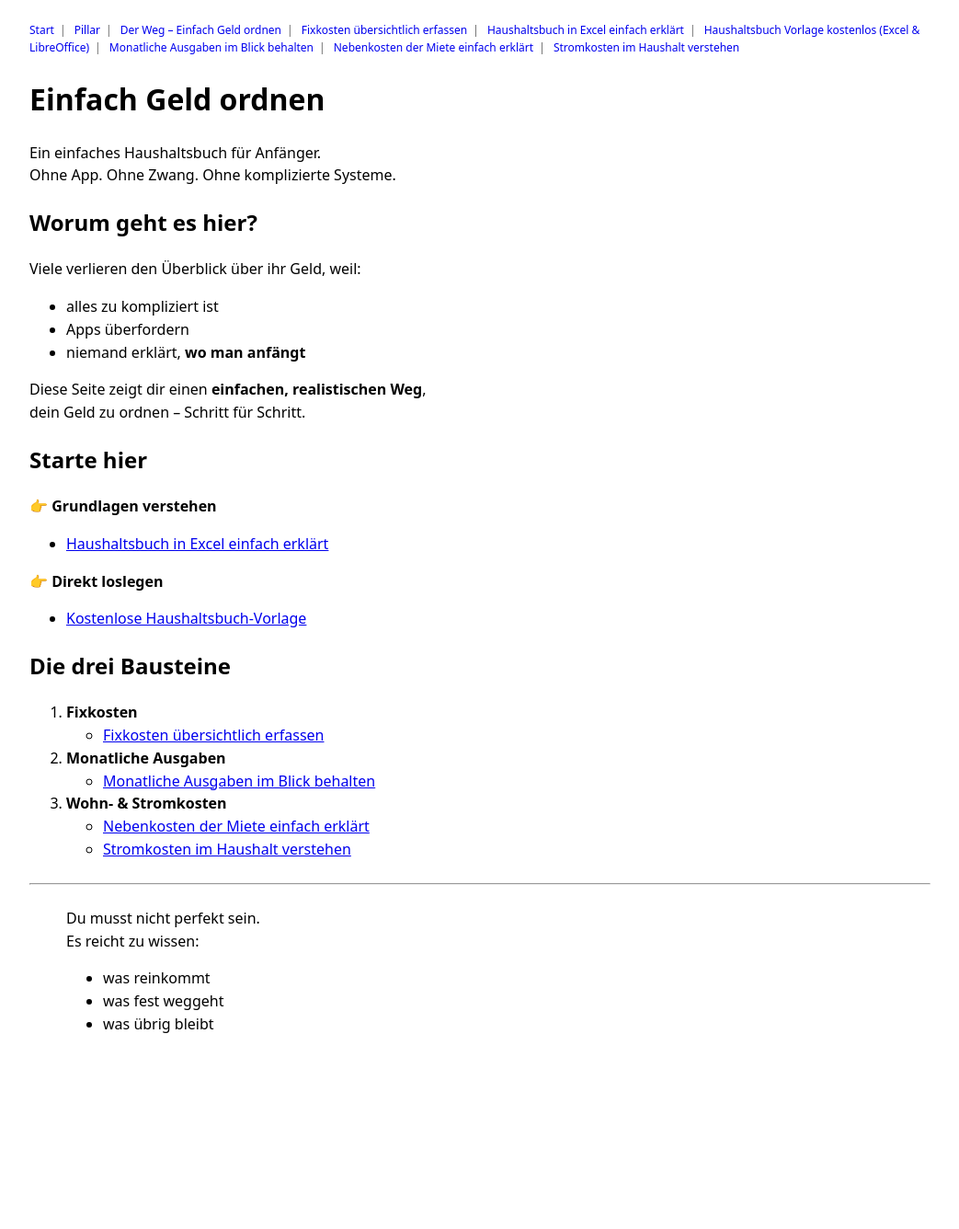
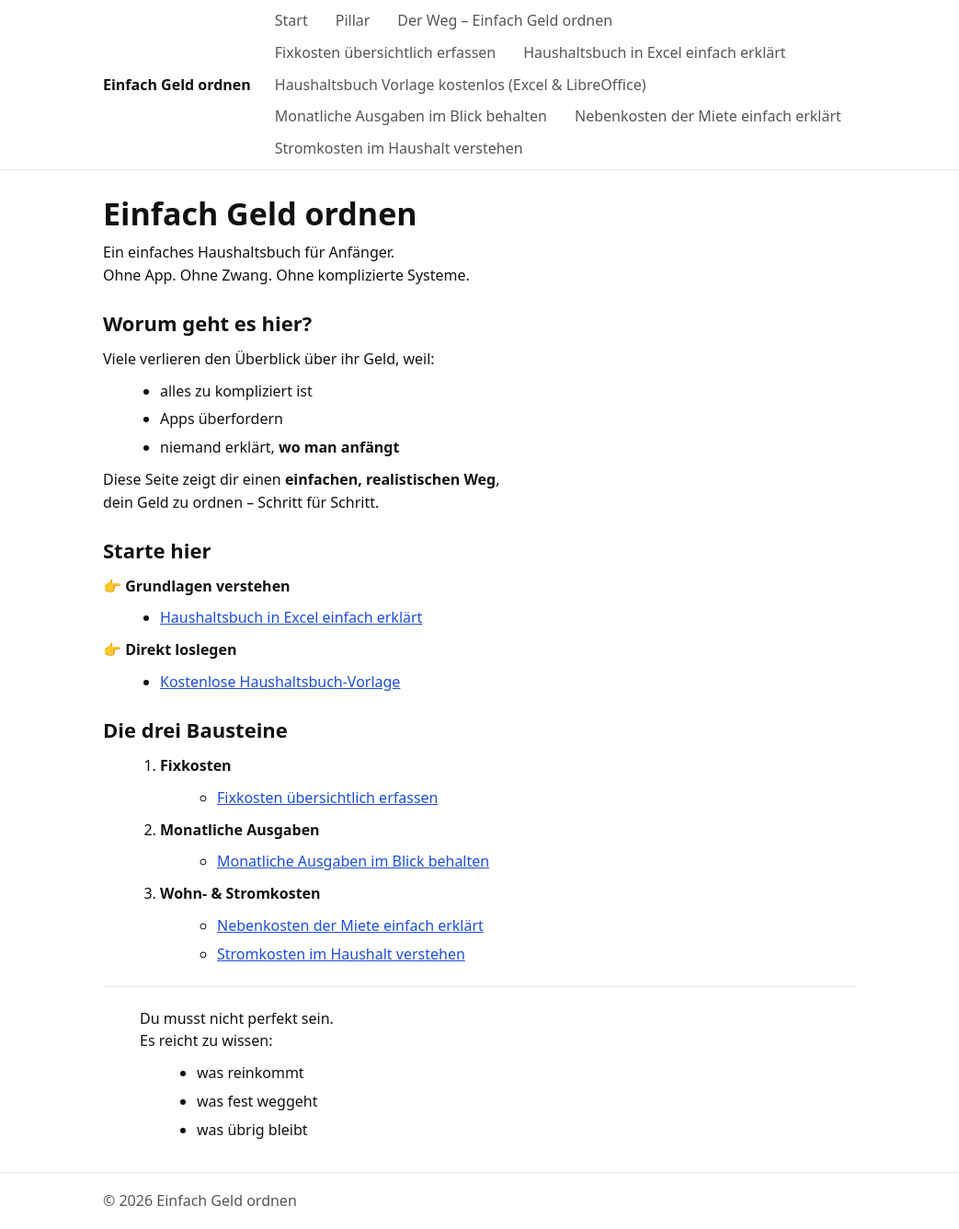
Before and after one commit to gluecklich-tools/einfach-geld-ordnen, a Jekyll site: the page built from index.md, in a window 1280 px wide and 1336 px high. Shown: the whole window at 92% size, without its empty margins (118-1161 px from the left). Built offline with Jekyll 4.4.1, drawn with Linux system fonts in a browser that asks for light colours.

Commit message:
Base layout + assets (project foundation)
Global layout and assets folder added.
Foundation for this and future projects.

```diff
--- a/_layouts/default.html
+++ b/_layouts/default.html
@@ -3,35 +3,44 @@
 <head>
   <meta charset="utf-8" />
   <meta name="viewport" content="width=device-width, initial-scale=1" />
-  <title>{% if page.title %}{{ page.title }} | {% endif %}{{ site.title }}</title>
-  <style>
-    body { font-family: system-ui, -apple-system, "Segoe UI", Roboto, Arial, sans-serif; max-width: 980px; margin: 24px auto; padding: 0 16px; line-height: 1.55; }
-    nav { font-size: 12px; margin-bottom: 14px; }
-    nav a { text-decoration: none; }
-    nav a:hover { text-decoration: underline; }
-    .nav-sep { color: #666; padding: 0 6px; }
-    hr { margin: 24px 0; }
-  </style>
+  <title>{{ page.title }}{% if site.title and page.title != site.title %} - {{ site.title }}{% endif %}</title>
+  <link rel="stylesheet" href="{{ site.baseurl }}/assets/base.css" />
 </head>
 <body>
-  <nav>
-    {% if site.data.nav and site.data.nav.main %}
-      {% for item in site.data.nav.main %}
-        <a href="{{ item.url | relative_url }}">{{ item.title }}</a>{% unless forloop.last %}<span class="nav-sep">|</span>{% endunless %}
-      {% endfor %}
-    {% endif %}
-  </nav>
+  <header class="site-header">
+    <nav class="site-nav" aria-label="Hauptnavigation">
+      <div class="site-nav__inner">
+        <a class="brand" href="{{ site.baseurl }}/">Einfach Geld ordnen</a>
+        <ul class="nav-list">
+          {% for item in site.data.nav.main %}
+            <li class="nav-item">
+              <a class="nav-link" href="{{ site.baseurl }}{{ item.url }}">{{ item.title }}</a>
+            </li>
+          {% endfor %}
+        </ul>
+      </div>
+    </nav>
+  </header>
 
-  <main>
-    {{ content }}
+  <main class="container">
+    <article class="content">
+      {{ content }}
+    </article>
 
     {% if page.next %}
-      <hr />
       {% assign next_url = page.next.url | default: page.next %}
-      {% assign next_page = site.pages | where: "url", next_url | first %}
-      {% assign next_title = page.next.title | default: next_page.title | default: "Nächster Schritt" %}
-      <p>👉 <strong>Weiter mit:</strong> <a href="{{ next_url | relative_url }}">{{ next_title }}</a></p>
+      {% assign next_title = page.next.title | default: 'Naechster Artikel' %}
+      <div class="next-box">
+        <span class="next-label">Weiter mit:</span>
+        <a class="next-link" href="{{ site.baseurl }}{{ next_url }}">{{ next_title }}</a>
+      </div>
     {% endif %}
   </main>
+
+  <footer class="site-footer">
+    <div class="container footer-inner">
+      <span>&copy; {{ site.time | date: '%Y' }} {{ site.title | default: 'Einfach Geld ordnen' }}</span>
+    </div>
+  </footer>
 </body>
 </html>
--- /dev/null
+++ b/assets/base.css
@@ -0,0 +1,104 @@
+:root{
+  --max: 860px;
+  --pad: 20px;
+  --text: #111;
+  --muted: #555;
+  --link: #1d4ed8;
+  --bg: #fff;
+  --border: #e5e7eb;
+}
+
+*{box-sizing:border-box}
+html{scroll-behavior:smooth}
+body{
+  margin:0;
+  font-family: system-ui, -apple-system, Segoe UI, Roboto, Ubuntu, Cantarell, "Noto Sans", Arial, "Helvetica Neue", sans-serif;
+  line-height:1.55;
+  color:var(--text);
+  background:var(--bg);
+}
+
+.container{
+  max-width: var(--max);
+  margin: 0 auto;
+  padding: 0 var(--pad);
+}
+
+.site-header{
+  position: sticky;
+  top: 0;
+  background: rgba(255,255,255,0.92);
+  backdrop-filter: blur(8px);
+  border-bottom: 1px solid var(--border);
+}
+
+.site-nav__inner{
+  max-width: var(--max);
+  margin: 0 auto;
+  padding: 10px var(--pad);
+  display:flex;
+  align-items:center;
+  gap:16px;
+}
+
+.brand{
+  font-weight: 700;
+  text-decoration:none;
+  color: var(--text);
+  white-space:nowrap;
+}
+
+.nav-list{
+  list-style:none;
+  margin:0;
+  padding:0;
+  display:flex;
+  flex-wrap:wrap;
+  gap:10px;
+}
+
+.nav-link{
+  text-decoration:none;
+  color: var(--muted);
+  padding: 6px 10px;
+  border-radius: 10px;
+}
+
+.nav-link:hover{background:#f3f4f6;color:var(--text)}
+
+.content{
+  padding: 28px 0 18px;
+}
+
+.content h1{font-size: 34px; line-height:1.15; margin: 0 0 10px;}
+.content h2{font-size: 22px; margin: 22px 0 10px;}
+.content h3{font-size: 18px; margin: 18px 0 8px;}
+.content p{margin: 10px 0;}
+.content ul, .content ol{margin: 10px 0 10px 22px;}
+.content li{margin: 6px 0;}
+.content hr{border:none;border-top:1px solid var(--border); margin: 22px 0;}
+
+a{color:var(--link)}
+a:hover{text-decoration:underline}
+
+.next-box{
+  border-top: 1px solid var(--border);
+  padding: 16px 0 26px;
+  display:flex;
+  gap:10px;
+  align-items:baseline;
+}
+.next-label{color:var(--muted); font-weight:600}
+.next-link{font-weight:700; text-decoration:none}
+.next-link:hover{text-decoration:underline}
+
+.site-footer{
+  border-top: 1px solid var(--border);
+  padding: 18px 0;
+  color: var(--muted);
+}
+
+@media (max-width: 640px){
+  :root{--pad: 14px}
+  .content h1{font-size: 28px}
+}
```
